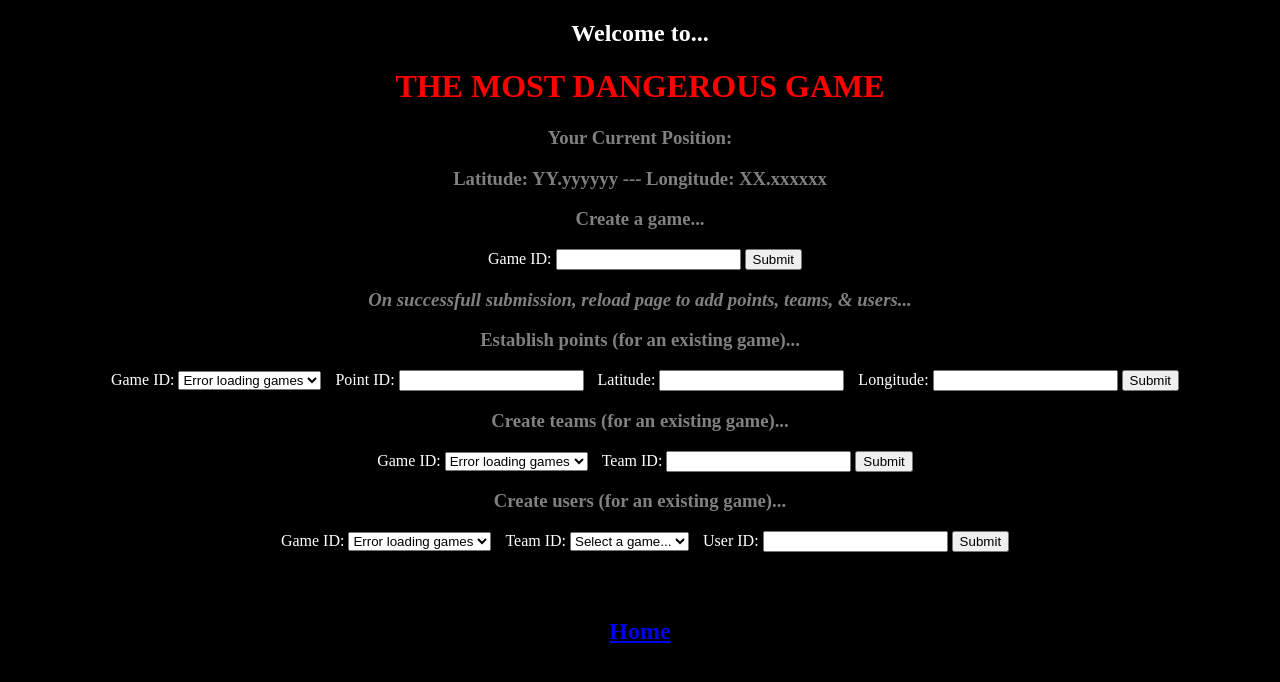
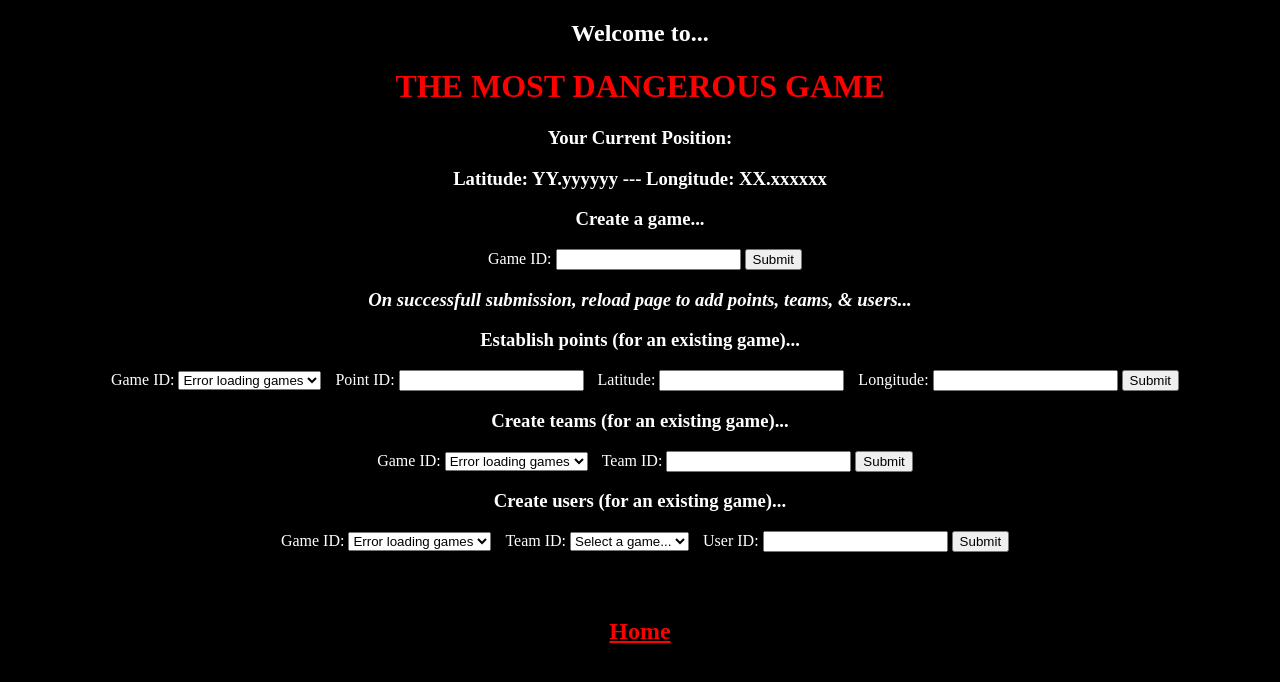
Before and after one commit to Peyton3995/themostdangerousgame, a Flask app: page /add_game in a window 1280 px wide. Shown: the top 682 px of the page. Run offline with Flask 3, Linux system fonts and the light colour scheme.

Commit message:
change color scheme of links and headers for contrast

```diff
--- a/static/gameCreate.js
+++ b/static/gameCreate.js
@@ -99,7 +99,7 @@ async function submitTeam() {
 async function submitUser() {
     const user_id = document.getElementById('user_id').value.trim()
     const team_id = document.getElementById('user_teams').value;
-    const game_id = document.getElementById('games_teams').value;
+    const game_id = document.getElementById('games_users').value;
 
     const user_latitude = latitude;
     const user_longitude = longitude;
--- a/static/style.css
+++ b/static/style.css
@@ -63,16 +63,24 @@ h2 {
 }
 
 h3, p {
-    color: grey
+    color: white
 }
 
 span {
-    color:darkgrey
+    color: white
 }
 
 label {
     color: white;
     margin-left: 10px
+}
+
+a:link {
+    color: red
+}
+
+a:visited {
+    color: red
 }
 
 footer {
--- a/templates/display.html
+++ b/templates/display.html
@@ -54,7 +54,7 @@
                     <th>-- -- Point -- </th>
                     <th>-- Latitude --</th>
                     <th>-- Longitude --</th>
-                    <th>-- Defending Team--</th>
+                    <th>-- Defending Team --</th>
                     <th>-- Defenders-- </th>
                     <th>-- Timestamp -- --</th>
                 </tr>
```
